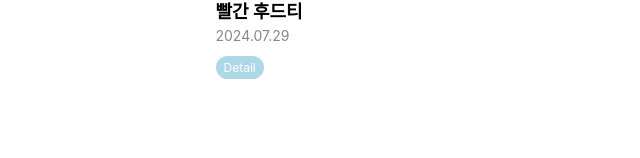
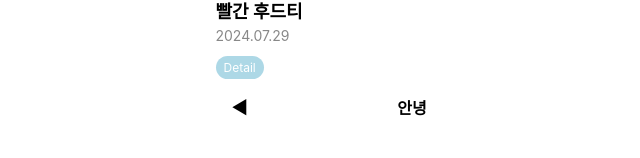
Before and after one commit to git-hubsalt/omoib-frontend, a React (Create React App) app: page / in a window 1280 px wide. Shown: the part 142-300 px from the top of the page, without its empty margins (228-868 px from the left). Built offline with nearby package versions, Linux system fonts and the light colour scheme; a web font is replaced by a local one.

Commit message:
feat: header 구현

```diff
--- a/src/App.tsx
+++ b/src/App.tsx
@@ -2,6 +2,7 @@
 import React from 'react';
 import { GlobalStyles } from './styles/GlobalStyles';
 import Card from "./components/card/Card";
+import Header from "./components/header/Header";
 
 
 const App: React.FC = () => {
@@ -10,6 +11,7 @@ const App: React.FC = () => {
         <GlobalStyles />
         <h1>App</h1>
           <Card/>
+        <Header text="안녕"/>
       </>
   );
 };
--- /dev/null
+++ b/src/components/header/Header.tsx
@@ -0,0 +1,42 @@
+import React from 'react';
+import styled from 'styled-components';
+
+type HeaderProps = {
+  text: string; // 가운데 텍스트를 전달하는 props
+};
+
+const Header = ({ text }: HeaderProps) => {
+  return (
+    <HeaderContainer>
+      <BackButton>◀</BackButton>
+      <HeaderText>{text}</HeaderText>
+    </HeaderContainer>
+  );
+};
+
+// Header 전체 컨테이너
+const HeaderContainer = styled.div`
+  display: flex;
+  align-items: center;
+  justify-content: center;
+  position: relative;
+  padding: 16px;
+
+  background-color: white;
+`;
+
+// 왼쪽 화살표 버튼
+const BackButton = styled.div`
+  position: absolute;
+  left: 16px;
+  font-size: 18px;
+  cursor: pointer;
+`;
+
+// 중앙 텍스트
+const HeaderText = styled.div`
+  font-size: 16px;
+  font-weight: bold;
+`;
+
+export default Header;
```
Also changed, not shown: src/components/header/Header.styles.ts (added).
